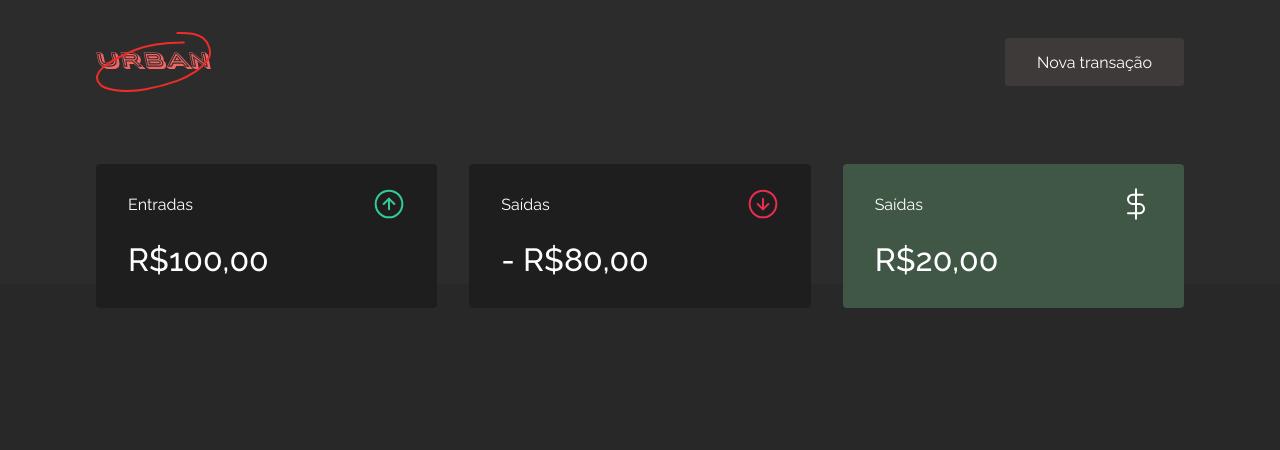
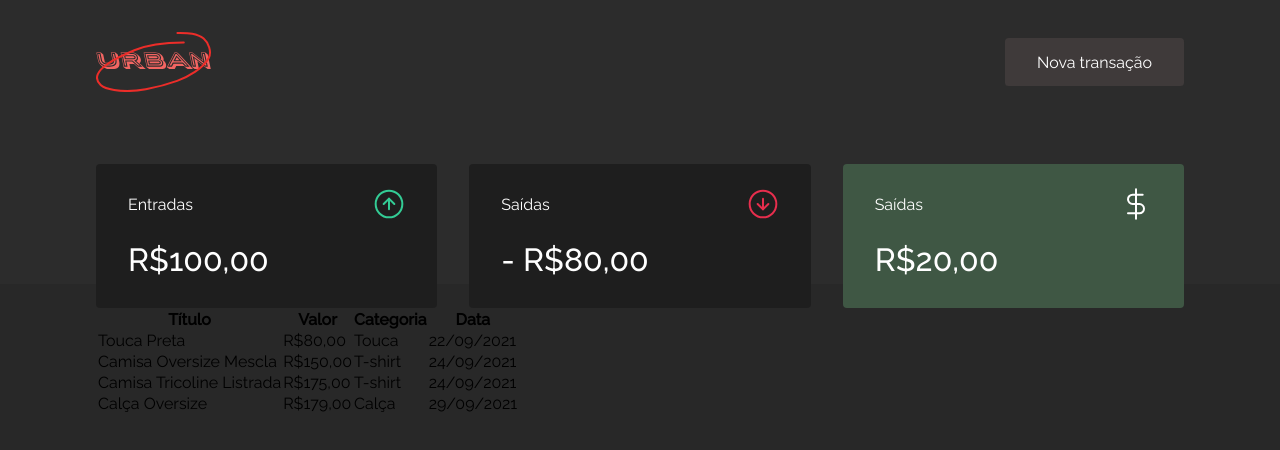
Before and after one commit to nataliaaraujo0/dt-urban, a React (Create React App) app in the folder dturban/: page / in a window 1280 px wide. Shown: the top 450 px of the page. Built offline with nearby package versions, Linux system fonts and the light colour scheme.

Commit message:
chore: criando component TransactionsTable

```diff
--- a/dturban/src/components/Dashboard/index.tsx
+++ b/dturban/src/components/Dashboard/index.tsx
@@ -1,10 +1,12 @@
-import { Container } from "../Dashboard/style";
+import { Container } from "./styles";
 import { Summary } from "../Summary";
+import { TransactionsTable } from "../TransactionsTable";
 
 export function Dashoboard() {
     return (
         <Container>
             <Summary />
-        </Container >
+            <TransactionsTable />
+        </Container>
     );
 }
--- a/dturban/src/components/Summary/index.tsx
+++ b/dturban/src/components/Summary/index.tsx
@@ -1,8 +1,7 @@
 import EntradasImg from '../../assets/entradas.svg';
 import SaidasImg from '../../assets/saidas.svg';
 import TotalImg from '../../assets/total.svg';
-
-import { Container } from "./style";
+import { Container } from "./styles";
 
 export function Summary() {
     return (
--- /dev/null
+++ b/dturban/src/components/TransactionsTable/index.tsx
@@ -0,0 +1,48 @@
+import { Container } from "./styles";
+
+export function TransactionsTable() {
+    return (
+        <Container>
+            <table>
+                <thead>
+                    <th>Título</th>
+                    <th>Valor</th>
+                    <th>Categoria</th>
+                    <th>Data</th>
+                </thead>
+
+                <tbody>
+                    <tr>
+                        <td>Touca Preta</td>
+                        <td>R$80,00</td>
+                        <td>Touca</td>
+                        <td>22/09/2021</td>
+                    </tr>
+
+                    <tr>
+                        <td>Camisa Oversize Mescla</td>
+                        <td>R$150,00</td>
+                        <td>T-shirt</td>
+                        <td>24/09/2021</td>
+                    </tr>
+
+                    <tr>
+                        <td>Camisa Tricoline Listrada</td>
+                        <td>R$175,00</td>
+                        <td>T-shirt</td>
+                        <td>24/09/2021</td>
+                    </tr>
+
+                    <tr>
+                        <td>Calça Oversize</td>
+                        <td>R$179,00</td>
+                        <td>Calça</td>
+                        <td>29/09/2021</td>
+                    </tr>
+
+                </tbody>
+
+            </table>
+        </Container>
+    );
+}
--- /dev/null
+++ b/dturban/src/components/TransactionsTable/styles.ts
@@ -0,0 +1,5 @@
+import styled from "styled-components";
+
+export const Container = styled.div`
+
+`;
```
Also changed, not shown: dturban/src/components/Dashboard/styles.ts (renamed from dturban/src/components/Dashboard/style.ts), dturban/src/components/Summary/styles.ts (renamed from dturban/src/components/Summary/style.ts).
